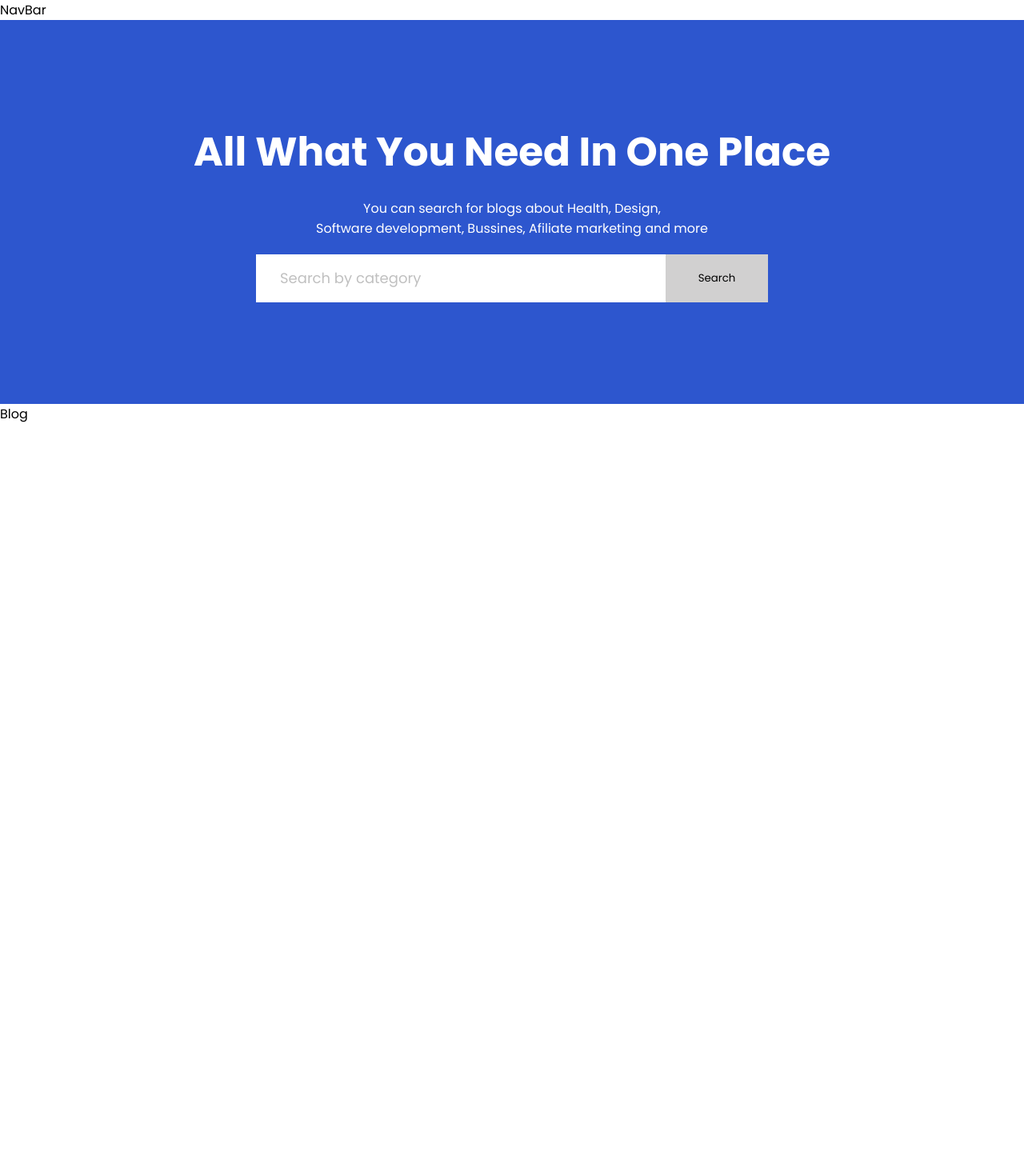
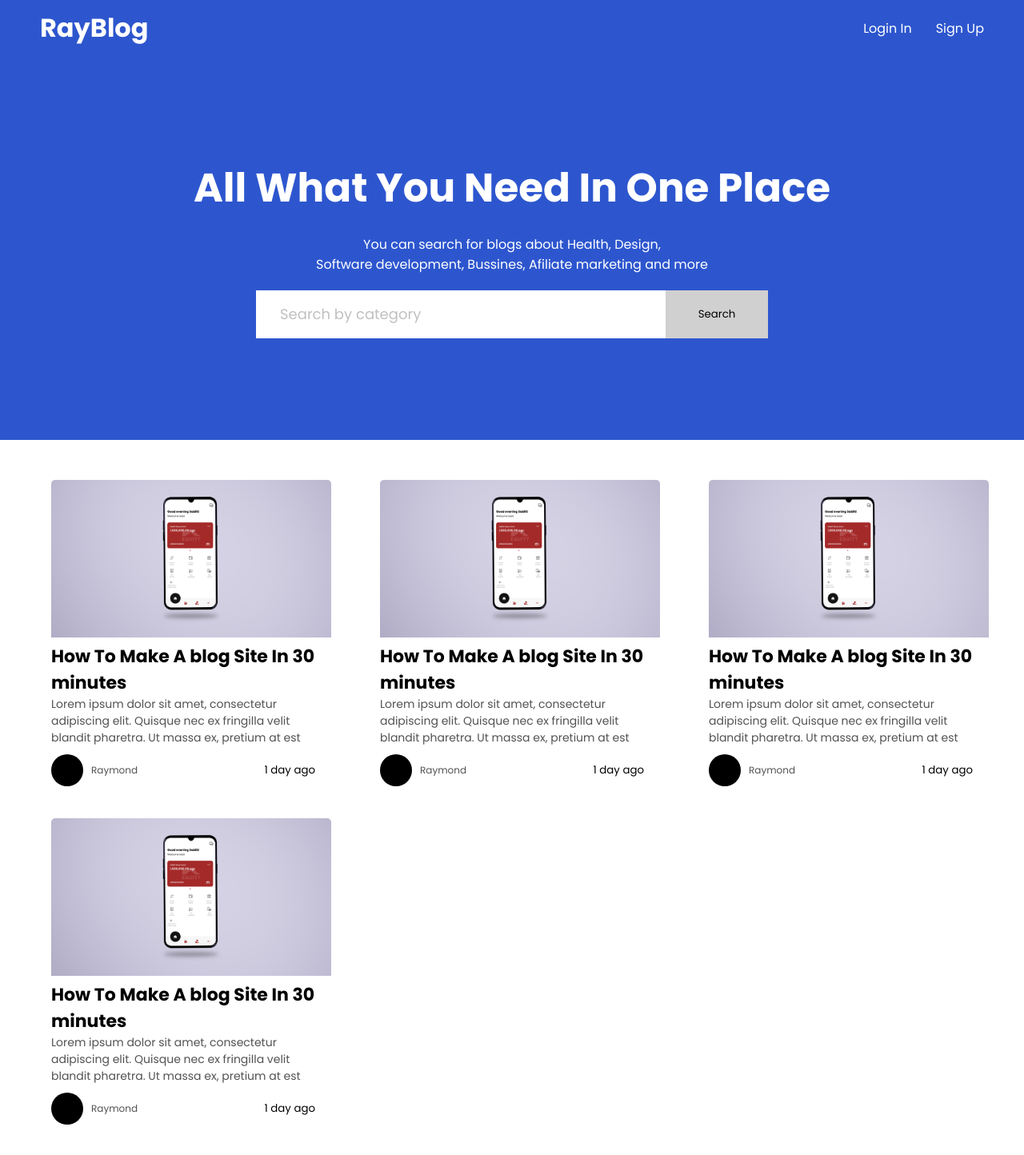
Before and after one commit to raymondcolor/RayBlog, a React (Create React App) app: page / in a window 1280 px wide. Shown: the top 1444 px of the page at 80% size. Before the commit the page ends 800 px from the top, so only its background shows below. Built offline with nearby package versions, Linux system fonts and the light colour scheme.

Commit message:
Add styles to the blog and blog section componets

```diff
--- a/src/App.scss
+++ b/src/App.scss
@@ -9,3 +9,8 @@
 
 $darkBG:#2D56CE;
 $TextLight: #fff;
+
+@mixin flexRow{
+    display: flex;
+    flex-direction: row;
+}
--- a/src/componets/blog/Blog.jsx
+++ b/src/componets/blog/Blog.jsx
@@ -1,7 +1,35 @@
-import React from "react";
+import React from 'react';
+import './blog.scss';
+import image from './1.png';
 
 const Blog = () => {
-  return <div>Blog</div>;
+  return (
+    <div>
+      <div className='blogContainer'>
+        <div className='blogImage'>
+          <img src={image} alt='' />
+        </div>
+        <div className='blogTittle'>
+          <h1>How To Make A blog Site In 30 minutes</h1>
+        </div>
+        <div className='sampleContent'>
+          <p>
+            Lorem ipsum dolor sit amet, consectetur adipiscing elit. Quisque nec
+            ex fringilla velit blandit pharetra. Ut massa ex, pretium at est
+          </p>
+        </div>
+        <div className='author'>
+          <div className='profile'>
+            <div className='pic'>
+              <img src='' alt='' />
+            </div>
+            <span>Raymond</span>
+          </div>
+          <small>1 day ago</small>
+        </div>
+      </div>
+    </div>
+  );
 };
 
 export default Blog;
--- a/src/componets/blog/blog.scss
+++ b/src/componets/blog/blog.scss
@@ -1 +1,61 @@
-@import '../../App.scss'
+@import '../../App.scss';
+
+.blogContainer {
+    display: flex;
+    flex-direction: column;
+    width: 330px;
+    margin-bottom: 40px;
+
+    .blogImage {
+        width: 350px;
+        height: auto;
+        border-radius: 5px;
+        overflow: hidden;
+
+
+        img {
+            width: inherit;
+            height: auto;
+        }
+    }
+
+    .blogTittle {
+        h1 {
+            font-size: 22px;
+        }
+    }
+
+    .sampleContent {
+        p {
+            font-size: 14px;
+            color: rgb(82, 82, 82);
+        }
+    }
+
+    .author {
+        display: flex;
+        flex-direction: row;
+        align-items: center;
+        justify-content: space-between;
+        margin-top: 10px;
+
+        .profile {
+            display: flex;
+            flex-direction: row;
+            align-items: center;
+            gap: 10px;
+            .pic{
+                height: 40px;
+                width: 40px;
+                background-color: black;
+                border-radius: 50%;
+                overflow: hidden;
+            }
+            span{
+                font-size: 12px;
+                color: rgb(82, 82, 82);
+            }
+        }
+    }
+
+}
--- a/src/componets/blogsection/BlogSection.jsx
+++ b/src/componets/blogsection/BlogSection.jsx
@@ -1,10 +1,16 @@
 import React from 'react';
 import Blog from '../blog/Blog';
+import './blogsection.scss';
 
 const BlogSection = () => {
   return (
     <div>
-      <Blog />
+      <div className='blogsContainer'>
+        <Blog />
+        <Blog />
+        <Blog />
+        <Blog />
+      </div>
     </div>
   );
 };
--- a/src/componets/blogsection/blogsection.scss
+++ b/src/componets/blogsection/blogsection.scss
@@ -1 +1,12 @@
-@import '../../App.scss'
+@import '../../App.scss';
+
+.blogsContainer {
+    display: flex;
+    flex-direction: row;
+    flex-wrap: wrap;
+    width: 90%;
+    margin: 0 auto;
+    padding: 50px 0;
+    justify-content: space-between;
+
+}
--- /dev/null
+++ b/src/componets/login/login.scss
@@ -0,0 +1 @@
+@import '../../App.scss';
--- a/src/componets/navBar/NavBar.jsx
+++ b/src/componets/navBar/NavBar.jsx
@@ -1,7 +1,22 @@
-import React from "react";
+import React from 'react';
+import './nav.scss'
 
 const NavBar = () => {
-  return <div>NavBar</div>;
+  return (
+    <div>
+      <div className='navContainer'>
+        <div className='logo'>
+          <a href='/'>
+            <h1>RayBlog</h1>
+          </a>
+        </div>
+        <div className='menu'>
+          <a href='/login'>Login In</a>
+          <a href='/Signup'>Sign Up</a>
+        </div>
+      </div>
+    </div>
+  );
 };
 
 export default NavBar;
--- a/src/componets/navBar/nav.scss
+++ b/src/componets/navBar/nav.scss
@@ -1 +1,23 @@
-@import '../../App.scss'
+@import '../../App.scss';
+
+.navContainer {
+    background-color: $darkBG;
+    display: flex;
+    flex-direction: row;
+    width: 100%;
+    height: 70px;
+    justify-content: space-between;
+    align-items: center;
+    padding: 0 50px;
+
+    a{
+        color: $TextLight;
+        text-decoration: none;
+    }
+
+    .menu{
+        display: flex;
+        flex-direction: row;
+        gap: 30px;
+    }
+}
```
Also changed, not shown: src/componets/blog/1.png (added).
